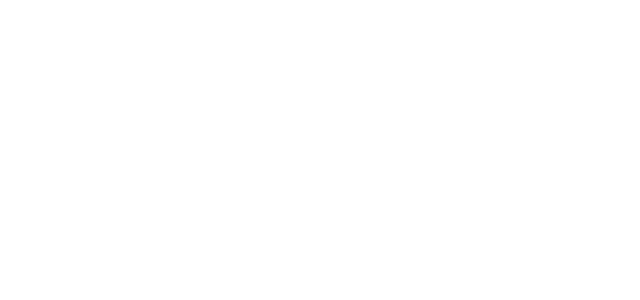
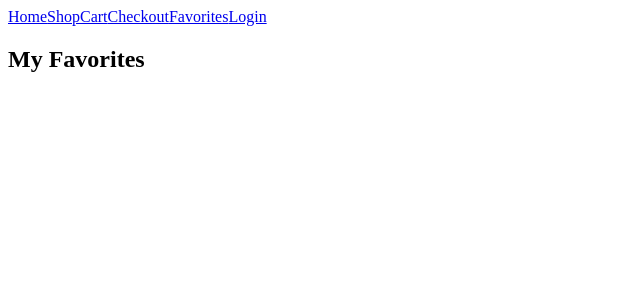
Before and after one commit to KateCodesZ/Vite-Vue-project, a Vue app: page /favorites in a window 1280 px wide. Shown: the top 300 px of the page, without its empty margins (0-640 px from the left). Built offline with nearby package versions, Linux system fonts and the light colour scheme.

Commit message:
add Vue Router and create basic navigation

```diff
--- a/package.json
+++ b/package.json
@@ -9,7 +9,8 @@
     "preview": "vite preview"
   },
   "dependencies": {
-    "vue": "^3.5.13"
+    "vue": "^3.5.13",
+    "vue-router": "^4.5.0"
   },
   "devDependencies": {
     "@vitejs/plugin-vue": "^5.2.1",
--- a/src/App.vue
+++ b/src/App.vue
@@ -2,10 +2,22 @@
 </script>
 
 <template>
+  <header>
+    <nav>
+      <router-link to="/">Home</router-link>
+      <router-link to="/shop">Shop</router-link>
+      <router-link to="/cart">Cart</router-link>
+      <router-link to="/checkout">Checkout</router-link>
+      <router-link to="/favorites">Favorites</router-link>
+      <router-link to="/login">Login</router-link>
+    </nav>
+  </header>
+
   <main>
-    <!-- content will go here -->
+    <router-view></router-view>
   </main>
 </template>
 
 <style scoped>
+
 </style>
--- /dev/null
+++ b/src/router/index.js
@@ -0,0 +1,45 @@
+import { createRouter, createWebHistory } from 'vue-router'
+import Home from '../views/Home.vue'
+import Shop from '../views/Shop.vue'
+import ProductCart from '../views/ProductCart.vue'
+import Checkout from '../views/Checkout.vue'
+import Login from '../views/auth/Login.vue'
+import Favorites from '../views/user/Favorites.vue'
+
+const router = createRouter({
+  history: createWebHistory(),
+  routes: [
+    {
+      path: '/',
+      name: 'home',
+      component: Home
+    },
+    {
+      path: '/shop',
+      name: 'shop',
+      component: Shop
+    },
+    {
+      path: '/cart',
+      name: 'cart',
+      component: ProductCart
+    },
+    {
+      path: '/checkout',
+      name: 'checkout',
+      component: Checkout
+    },
+    {
+      path: '/login',
+      name: 'login',
+      component: Login
+    },
+    {
+      path: '/favorites',
+      name: 'favorites',
+      component: Favorites
+    }
+  ]
+})
+
+export default router
--- /dev/null
+++ b/src/views/Checkout.vue
@@ -0,0 +1,8 @@
+<template>
+  <div class="cart">
+
+  </div>
+</template>
+
+<script setup>
+</script>
--- /dev/null
+++ b/src/views/Home.vue
@@ -0,0 +1,8 @@
+<template>
+  <div class="home">
+
+  </div>
+</template>
+
+<script setup>
+</script>
--- /dev/null
+++ b/src/views/ProductCart.vue
@@ -0,0 +1,8 @@
+<template>
+  <div class="cart">
+
+  </div>
+</template>
+
+<script setup>
+</script>
--- /dev/null
+++ b/src/views/Shop.vue
@@ -0,0 +1,8 @@
+<template>
+  <div class="shop">
+
+  </div>
+</template>
+
+<script setup>
+</script>
--- /dev/null
+++ b/src/views/auth/Login.vue
@@ -0,0 +1,9 @@
+<template>
+  <div class="login">
+
+  </div>
+</template>
+
+<script setup>
+
+</script>
--- /dev/null
+++ b/src/views/user/Favorites.vue
@@ -0,0 +1,11 @@
+<template>
+  <div class="favorites">
+    <h2>My Favorites</h2>
+    <div class="favorites-list">
+
+    </div>
+  </div>
+</template>
+
+<script setup>
+</script>
```
Also changed, not shown: src/main.js (+5 -2 lines), 1 other file (tests, documents, lock files or other folders).
